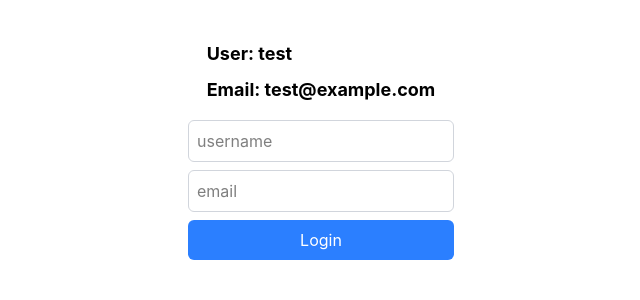
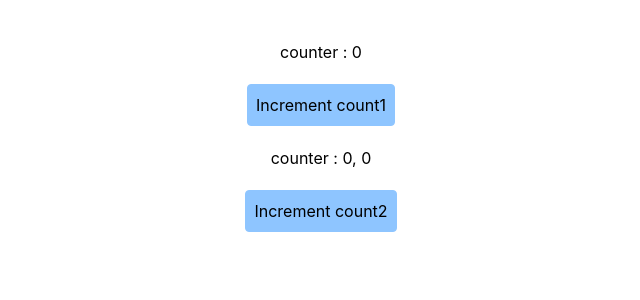
Before and after one commit to ichinari/react_study_04, a React (Vite) app: page / in a window 1280 px wide. Shown: the top 300 px of the page, without its empty margins (319-959 px from the left). Built offline with nearby package versions, Linux system fonts and the light colour scheme.

Commit message:
refactor: 💡 add learn memo functions

```diff
--- a/src/App.tsx
+++ b/src/App.tsx
@@ -14,13 +14,18 @@
 // import UseRef_4 from "@/useRef/UseRef_4";
 
 // NOTE: useContext hooks
-import UseContext_1 from "@/useContext/UseContext_1";
+// import UseContext_1 from "@/useContext/UseContext_1";
+
+// NOTE: useCallback and useMemo hook
+// import Memo_1 from "@/memoFunctions/memo_1";
+// import Memo_2 from "@/memoFunctions/memo_2";
+import Memo_3 from "@/memoFunctions/memo_3";
 
 function App() {
   return (
     <>
       <div className="p-10">
-        {/* lern hooks */}
+        {/* learn hooks */}
         {/* NOTE: learn useState */}
         {/* <UseState_1 /> */}
         {/* <UseState_2 /> */}
@@ -37,7 +42,12 @@ function App() {
         {/* <UseRef_4 /> */}
 
         {/* NOTE: learn useContext */}
-        <UseContext_1 />
+        {/* <UseContext_1 /> */}
+
+        {/* NOTE: learn useCallback */}
+        {/* <Memo_1 /> */}
+        {/* <Memo_2 /> */}
+        <Memo_3 />
       </div>
     </>
   );
--- /dev/null
+++ b/src/memoFunctions/hooks/useToggle.ts
@@ -0,0 +1,10 @@
+import { useState } from "react";
+
+export const useToggle = (initialValue: boolean = false): [boolean, () => void] => {
+  const [state, setState] = useState<boolean>(initialValue);
+
+  const toggle = () => {
+    setState((prevState) => !prevState);
+  };
+  return [state, toggle];
+};
--- /dev/null
+++ b/src/memoFunctions/memo_1.tsx
@@ -0,0 +1,42 @@
+import { useState, memo } from "react";
+
+const Memo_1 = () => {
+  const [count1, setCount1] = useState<number>(0);
+  const [count2, setCount2] = useState<number>(0);
+
+  console.log("Parent Count");
+
+  return (
+    <div className="flex items-center flex-col">
+      <div className="flex gap-5">
+        <button
+          className="border border-blue-500 bg-blue-500 rounded-2xl p-2 hover:bg-blue-300"
+          onClick={() => setCount1(count1 + 1)}
+        >
+          Parent Count
+        </button>
+        <button
+          className="border border-blue-500 bg-blue-500 rounded-2xl p-2 hover:bg-blue-300"
+          onClick={() => setCount2(count2 + 1)}
+        >
+          Child Count
+        </button>
+      </div>
+      <div className="flex gap-5 mt-5">
+        <p>Parent: {count1}</p>
+        <Child count2={count2} />
+      </div>
+    </div>
+  );
+};
+
+// NOTE: React Compiler使用を前提のプロジェクトなら、memoの記載は不要（自動で避けてくれる）
+const Child = memo(({ count2 }: { count2: number }) => {
+  console.log("Child Count");
+
+  let i = 0;
+  while (i < 10000000) i++;
+  return <p>Child: {count2}</p>;
+});
+
+export default Memo_1;
--- /dev/null
+++ b/src/memoFunctions/memo_2.tsx
@@ -0,0 +1,42 @@
+import { memo, useState } from "react";
+import { useToggle } from "./hooks/useToggle";
+
+const Memo_2 = () => {
+  const [count, setCount] = useState<number>(0);
+
+  console.log("Parent Count");
+
+  return (
+    <div className="flex flex-col justify-center items-center gap-5">
+      <p>Parent Count: {count}</p>
+      <button
+        className="border border-blue-300 bg-blue-300 p-3 rounded hover:bg-blue-400"
+        onClick={() => setCount(count + 1)}
+      >
+        Parent Count
+      </button>
+      <Child />
+    </div>
+  );
+};
+
+const Child = memo(() => {
+  console.log("Child Count");
+  const [on, toggle] = useToggle();
+
+  let i = 0;
+  while (i < 10000000) i++;
+  return (
+    <div className="flex flex-col justify-center items-center gap-5">
+      <p>Child Count: {on ? "ON" : "OFF"}</p>
+      <button
+        className="border border-blue-300 bg-blue-300 p-3 rounded hover:bg-blue-400"
+        onClick={toggle}
+      >
+        Child Count
+      </button>
+    </div>
+  );
+});
+
+export default Memo_2;
--- /dev/null
+++ b/src/memoFunctions/memo_3.tsx
@@ -0,0 +1,37 @@
+import { useMemo, useState } from "react";
+
+const Memo_3 = () => {
+  const [count1, setCount1] = useState(0);
+  const [count2, setCount2] = useState(0);
+
+  const double = (count: number) => {
+    let i = 0;
+    while (i < 1000000000) i++;
+    return count * 2;
+  };
+
+  const doubleCount = useMemo(() => double(count2), [count2]);
+
+  return (
+    <div className="flex flex-col justify-center items-center gap-5">
+      <p>counter : {count1}</p>
+      <button
+        className="border border-blue-300 bg-blue-300 rounded hover:bg-blue-400 p-2"
+        onClick={() => setCount1(count1 + 1)}
+      >
+        Increment count1
+      </button>
+      <p>
+        counter : {count2}, {doubleCount}
+      </p>
+      <button
+        className="border border-blue-300 bg-blue-300 rounded hover:bg-blue-400 p-2"
+        onClick={() => setCount2(count2 + 1)}
+      >
+        Increment count2
+      </button>
+    </div>
+  );
+};
+
+export default Memo_3;
```
